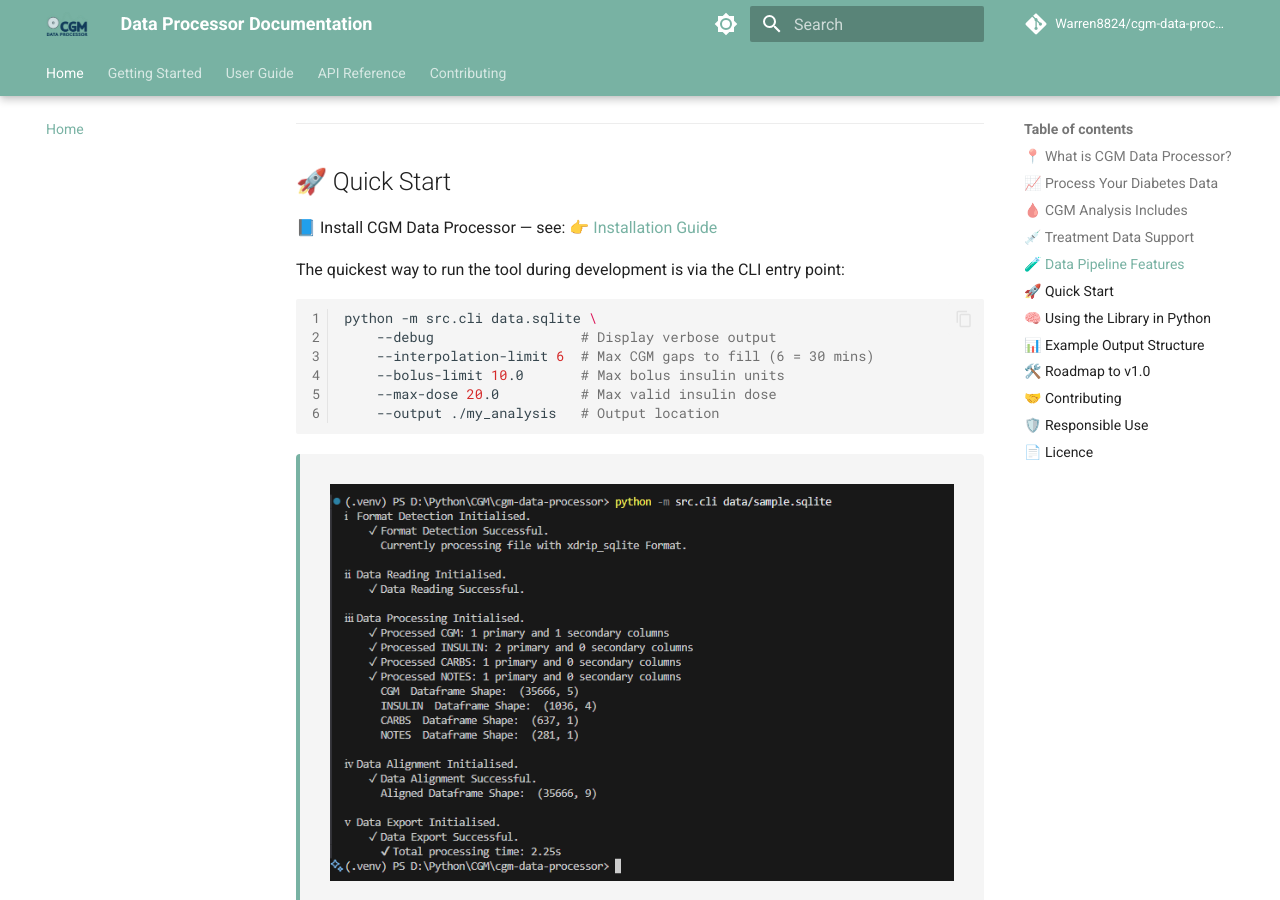
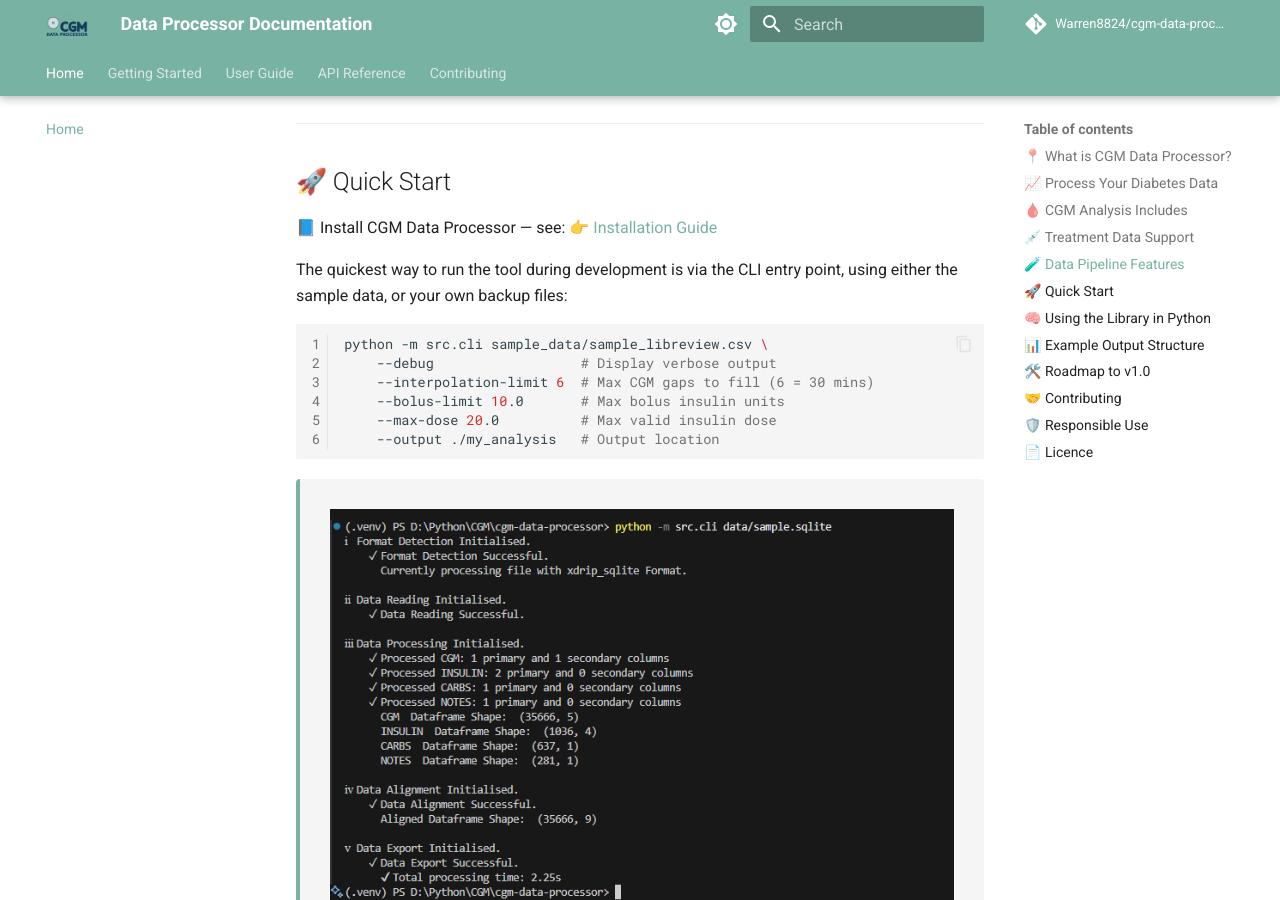
Before and after one commit to Warren8824/cgm-data-processor, an MkDocs documentation site: the page built from docs/index.md, in a window 1280 px wide and 900 px high, scrolled down 1881 px. Built offline with MkDocs 1.6.1 and Material for MkDocs 9.7.7, drawn with Linux system fonts in a browser that asks for light colours; comment, search, counter and statistics services are not loaded.

Commit message:
Add correct sample data path to index.md

````diff
--- a/docs/index.md
+++ b/docs/index.md
@@ -59,10 +59,10 @@ This project is currently in **pre-release**, actively developed with the goal o
 
 📘 Install CGM Data Processor — see: 👉 [Installation Guide](./getting-started/installation.md)
 
-The quickest way to run the tool during development is via the CLI entry point:
+The quickest way to run the tool during development is via the CLI entry point, using either the sample data, or your own backup files:
 
 ```bash
-python -m src.cli data.sqlite \
+python -m src.cli sample_data/sample_libreview.csv \
     --debug                  # Display verbose output
     --interpolation-limit 6  # Max CGM gaps to fill (6 = 30 mins)
     --bolus-limit 10.0       # Max bolus insulin units
````
